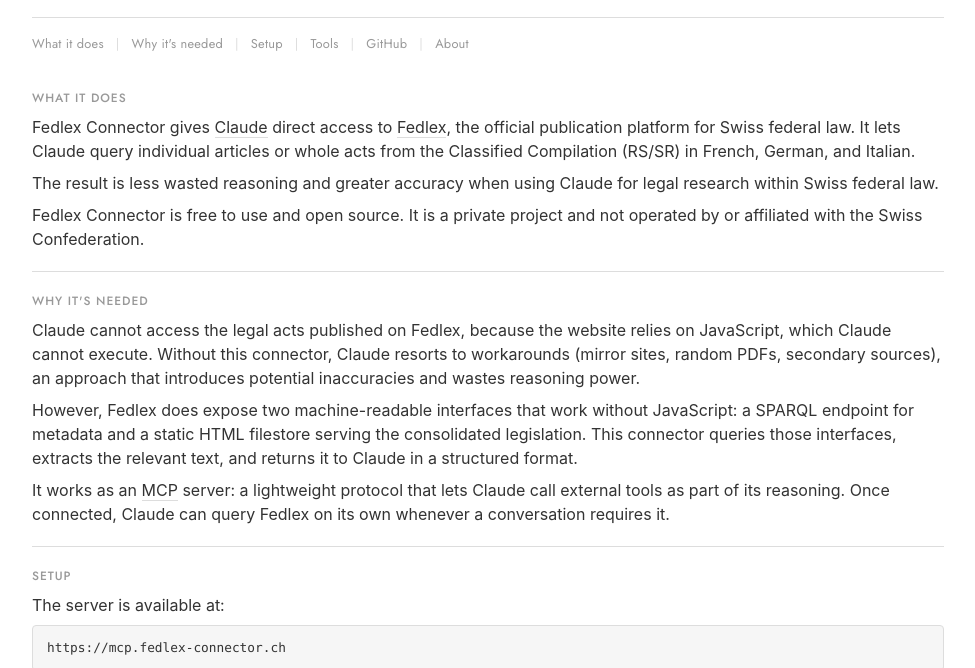
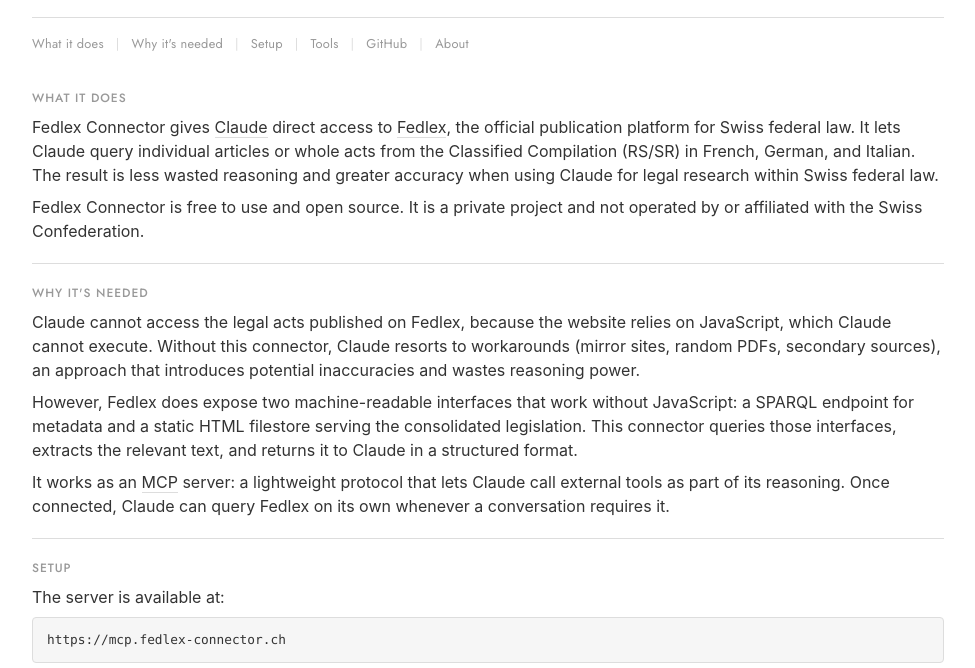
Before and after one commit to JayTheSkier/fedlex-connector, a website: page website/index.html in a window 1280 px wide. Shown: the part 104-772 px from the top of the page, without its empty margins (152-1127 px from the left). Drawn offline with Linux system fonts and the light colour scheme.

Commit message:
Merge intro paragraphs in "What it does"
Fold the "less wasted reasoning" sentence into the first paragraph so
the section opens with a single combined intro before the disclaimer.

```diff
--- a/website/index.html
+++ b/website/index.html
@@ -352,8 +352,7 @@
     <!-- What -->
     <section id="what">
       <h2>What it does</h2>
-      <p>Fedlex Connector gives <a href="https://claude.ai">Claude</a> direct access to <a href="https://www.fedlex.admin.ch">Fedlex</a>, the official publication platform for Swiss federal law. It lets Claude query individual articles or whole acts from the Classified Compilation (RS/SR) in French, German, and Italian.</p>
-      <p>The result is less wasted reasoning and greater accuracy when using Claude for legal research within Swiss federal law.</p>
+      <p>Fedlex Connector gives <a href="https://claude.ai">Claude</a> direct access to <a href="https://www.fedlex.admin.ch">Fedlex</a>, the official publication platform for Swiss federal law. It lets Claude query individual articles or whole acts from the Classified Compilation (RS/SR) in French, German, and Italian. The result is less wasted reasoning and greater accuracy when using Claude for legal research within Swiss federal law.</p>
       <p>Fedlex Connector is free to use and open source. It is a private project and not operated by or affiliated with the Swiss Confederation.</p>
     </section>
 
```
